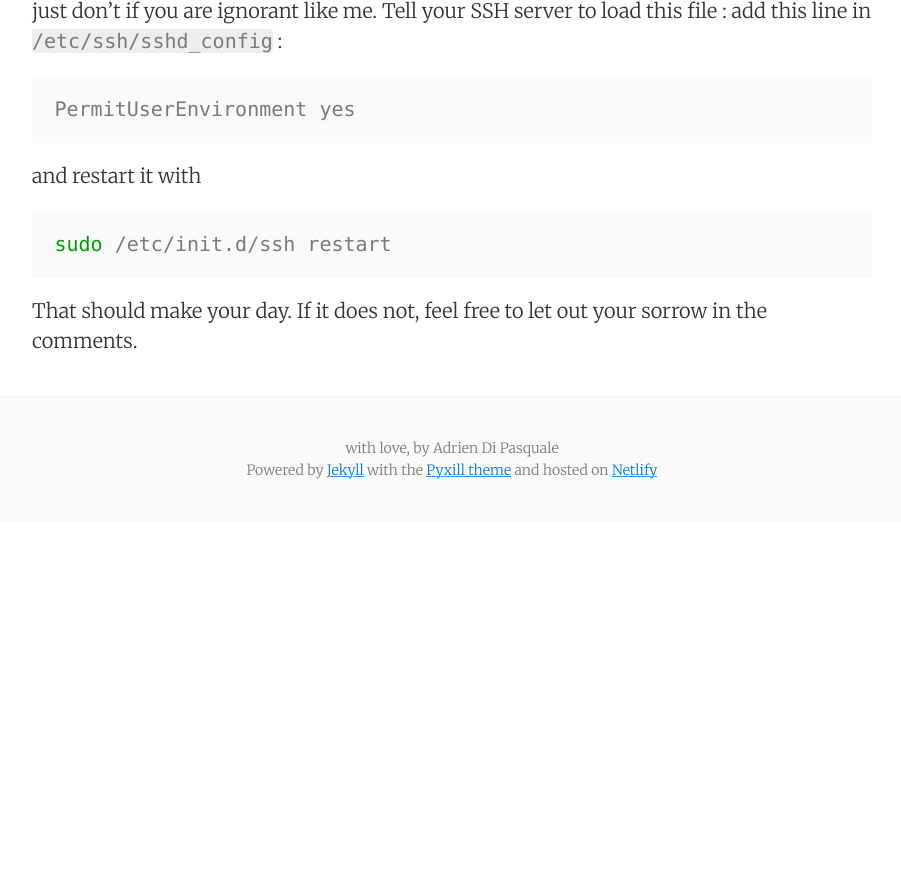
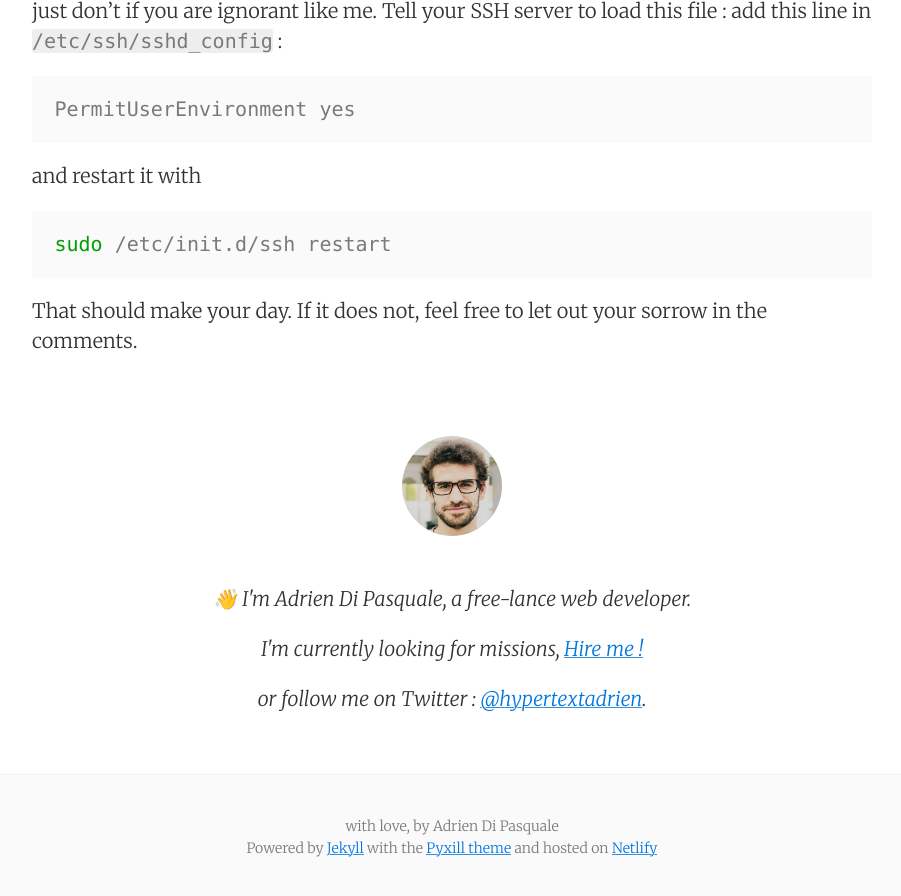
Before and after one commit to adipasquale/blog.dipasquale.fr, a Jekyll site: the page built from _posts/2013-02-20-capistrano-environment-variables.md, in a window 1280 px wide and 900 px high, scrolled down 2797 px. Shown: the top 896 px of the window, without its empty margins (188-1089 px from the left). Built offline with Jekyll 4.4.1, drawn with Linux system fonts in a browser that asks for light colours; nearby versions of some CDN libraries; before the commit the page ends 3319 px from its top, so only the background shows below that.

Commit message:
fix http issues and display posts footer

````diff
--- a/_config.yml
+++ b/_config.yml
@@ -4,7 +4,7 @@ email:       adrien@dipasquale.fr
 author:      Adrien Di Pasquale
 description: "Mostly blogging about web development"
 baseurl:     ""
-url:         "http://blog.dipasquale.fr"
+url:         "https://blog.dipasquale.fr"
 date_format: "%b %-d, %Y"
 header_pages:
  - contact.html
@@ -21,7 +21,7 @@ bing_verification:
 # Optional features
 animated:             false
 show_related_posts:   false
-show_post_footers:    false
+show_post_footers:    true
 show_social_icons:    true
 ajaxify_contact_form: false
 enable_mathjax: false
--- a/_includes/head.html
+++ b/_includes/head.html
@@ -76,22 +76,6 @@
     <meta name="twitter:image" content="{{ site.url }}/images/me.jpeg" />
     {% endif %}
 
-    <!-- Icons -->
-    <link rel="apple-touch-icon" sizes="57x57" href="/apple-touch-icon-57x57.png">
-    <link rel="apple-touch-icon" sizes="114x114" href="/apple-touch-icon-114x114.png">
-    <link rel="apple-touch-icon" sizes="72x72" href="/apple-touch-icon-72x72.png">
-    <link rel="apple-touch-icon" sizes="144x144" href="/apple-touch-icon-144x144.png">
-    <link rel="apple-touch-icon" sizes="60x60" href="/apple-touch-icon-60x60.png">
-    <link rel="apple-touch-icon" sizes="120x120" href="/apple-touch-icon-120x120.png">
-    <link rel="apple-touch-icon" sizes="76x76" href="/apple-touch-icon-76x76.png">
-    <link rel="apple-touch-icon" sizes="152x152" href="/apple-touch-icon-152x152.png">
-    <link rel="apple-touch-icon" sizes="180x180" href="/apple-touch-icon-180x180.png">
-    <link rel="icon" type="image/png" href="/favicon-192x192.png" sizes="192x192">
-    <link rel="icon" type="image/png" href="/favicon-160x160.png" sizes="160x160">
-    <link rel="icon" type="image/png" href="/favicon-96x96.png" sizes="96x96">
-    <link rel="icon" type="image/png" href="/favicon-16x16.png" sizes="16x16">
-    <link rel="icon" type="image/png" href="/favicon-32x32.png" sizes="32x32">
-
     {% if site.google_analytics %}
     <script type="text/javascript">
        (function(i,s,o,g,r,a,m){i['GoogleAnalyticsObject']=r;i[r]=i[r]||function(){
--- a/_includes/post_footer.html
+++ b/_includes/post_footer.html
@@ -1,10 +1,13 @@
 <div class="py2 post-footer">
   <img src="{{ site.baseurl }}/images/me.jpeg" alt="John Otander" class="avatar" />
   <p>
-    Pixyll is an open-source Jekyll theme that's built by <a href="http://johnotander.com">John Otander</a>.
-    When he's not writing code and building things, he likes to ski. A. Lot.
+    👋 I'm Adrien Di Pasquale, a free-lance web developer.
   </p>
   <p>
-    Follow him on <a href="https://twitter.com/4lpine">Twitter</a>.
+    I'm currently looking for missions,
+    <a href="mailto:adrien@dipasquale.fr">Hire me !</a>
+  </p>
+  <p>
+    or follow me on Twitter : <a href="https://twitter.com/hypertextadrien">@hypertextadrien</a>.
   </p>
 </div>
--- a/_includes/share_buttons.html
+++ b/_includes/share_buttons.html
@@ -15,7 +15,7 @@
     {% endif %}
 
     {% if site.share_linkedin %}
-      <a class="fa fa-linkedin" href="http://www.linkedin.com/shareArticle?url={{ site.url | cgi_escape }}{{ page.url | cgi_escape }}&amp;title={{ page.title | cgi_escape }}" rel="nofollow" target="_blank" title="{{ site.text.share_buttons.linkedin }}"></a>
+      <a class="fa fa-linkedin" href="https://www.linkedin.com/shareArticle?url={{ site.url | cgi_escape }}{{ page.url | cgi_escape }}&amp;title={{ page.title | cgi_escape }}" rel="nofollow" target="_blank" title="{{ site.text.share_buttons.linkedin }}"></a>
     {% endif %}
 
     {% if site.share_digg %}
--- a/_posts/2013-02-20-capistrano-environment-variables.md
+++ b/_posts/2013-02-20-capistrano-environment-variables.md
@@ -9,7 +9,7 @@ This is the story of an epic fight. Me (regular guy) vs the server (Rails 3, dep
 
 If you already know the deal (or just don’t want to hear me whine) jump [there](#task) for the Capistrano task that’ll magically expand your environment variables in the config.
 
-First if you follow Mandrill’s [guide](http://help.mandrill.com/entries/21738467-Using-Mandrill-s-SMTP-integration-with-Web-Frameworks) (spoiler: you should not), this is what you’d set up in your config/production.rb :
+First if you follow Mandrill’s [guide](https://help.mandrill.com/entries/21738467-Using-Mandrill-s-SMTP-integration-with-Web-Frameworks) (spoiler: you should not), this is what you’d set up in your config/production.rb :
 
 ```ruby
 config.action_mailer.smtp_settings = {
@@ -50,12 +50,12 @@ touch tmp/restart.txt
 ```
 
 And I could now see a beautiful `Net::SMTPServerBusy, Relay access denied error`. First I believed it came from a blocked 587 port, got postfix to work, and everything worked fin, hmmm. Heck, it even worked when I launched a thin server on the prod !
-This [Stack Overflow](http://stackoverflow.com/questions/13963795/rails-mailer-netsmtpserverbusy) entry showed me the way to the problem : Passenger doesn’t set your environment variables when you fire it up.
+This [Stack Overflow](https://stackoverflow.com/questions/13963795/rails-mailer-netsmtpserverbusy) entry showed me the way to the problem : Passenger doesn’t set your environment variables when you fire it up.
 
-One solution is to load your variables in the wrapper around Ruby interpreter that Passenger uses (more info on this [here](http://blog.rayapps.com/2008/05/21/using-mod_rails-with-rails-applications-on-oracle/)). I don’t like this idea much, it feels very hacky, what’ll happen when I’ll upgrade my Ruby for example ?
+One solution is to load your variables in the wrapper around Ruby interpreter that Passenger uses (more info on this [here](https://blog.rayapps.com/2008/05/21/using-mod_rails-with-rails-applications-on-oracle/)). I don’t like this idea much, it feels very hacky, what’ll happen when I’ll upgrade my Ruby for example ?
 
 My solution is to expand the variables in your config file during the deploy (meaning replacing ENV[“MANDRILL_USERNAME”] with the actuall username value, copied from the environment variable).
-This amazing [SO answer](http://stackoverflow.com/questions/1609423/using-sed-to-expand-environment-variables-inside-files#answer-1610500) helped a lot, I tweaked it a bit to fit a Capistrano deploy task. It will expand ANY of your environment variables, how great is that ?!
+This amazing [SO answer](https://stackoverflow.com/questions/1609423/using-sed-to-expand-environment-variables-inside-files#answer-1610500) helped a lot, I tweaked it a bit to fit a Capistrano deploy task. It will expand ANY of your environment variables, how great is that ?!
 
 Warning: this is some mad-ass syntax, even the built-in highlighter can’t figure it out. There’s a LOT of escaping, between sed syntax and ruby’s …
 
@@ -72,7 +72,7 @@ after "deploy:update_code", "deploy:replace_env_vars"
 
 Note : this will only replace strings that use double quotes like `ENV[“JESSICA_ALBA_PHONE_NUMBER”]` (I gather you wouldn’t share that piece of intel with any other developer)
 
-Hey, lucky you ! There’s a last step, and it’s so easy it feels good. By default, the SSH session opened by Capistrano doesn’t execute your init scripts (~/.profile, ~/.bashrc, not even /etc/profile/). These are [DanM instructions](http://pretheory.wordpress.com/2008/02/12/capistrano-path-and-environment-variable-issues/) (cheers !) to load them up. Create `~/.ssh/environment` and reput the export instructions, or you can even load your whole `/etc/profile` file, even though I have no idea what the security implications are. just don’t if you are ignorant like me.
+Hey, lucky you ! There’s a last step, and it’s so easy it feels good. By default, the SSH session opened by Capistrano doesn’t execute your init scripts (~/.profile, ~/.bashrc, not even /etc/profile/). These are [DanM instructions](https://pretheory.wordpress.com/2008/02/12/capistrano-path-and-environment-variable-issues/) (cheers !) to load them up. Create `~/.ssh/environment` and reput the export instructions, or you can even load your whole `/etc/profile` file, even though I have no idea what the security implications are. just don’t if you are ignorant like me.
 Tell your SSH server to load this file : add this line in `/etc/ssh/sshd_config` :
 
 ```
````
Also changed, not shown: _posts/2017-03-13-taskqueues-tips.md (+1 -1 lines).
